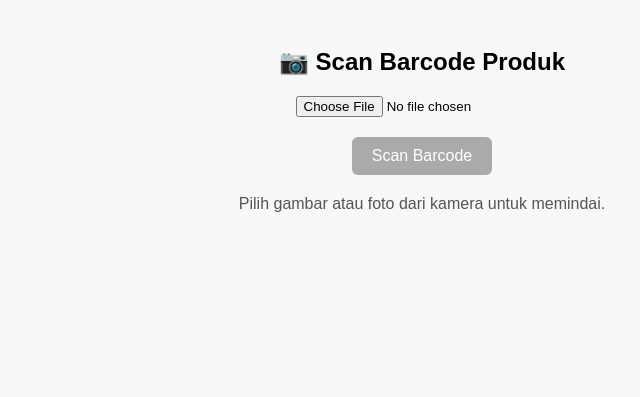
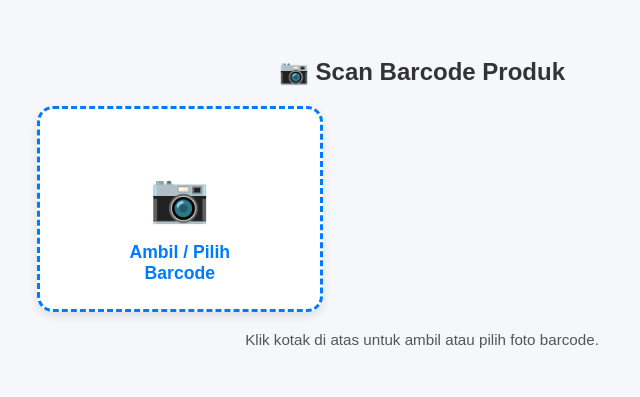
Before and after one commit to eightballl/CRUD-php, a PHP site: page /scan-barcode.blade.php in a window 1280 px wide. Shown: the top 397 px of the page, without its empty margins (218-858 px from the left). Run offline with PHP 8.4, Linux system fonts and the light colour scheme; some libraries are stand-ins or nearby versions.

Commit message:
Add files via upload

```diff
--- a/scan-barcode.blade.php
+++ b/scan-barcode.blade.php
@@ -5,68 +5,203 @@
   <title>Scan Barcode Produk</title>
   <meta name="csrf-token" content="{{ csrf_token() }}">
   <style>
-        body { font-family: Arial; text-align:center; padding:20px; background:#f8f8f8; }
-        #preview { width:100%; max-width:480px; margin:0 auto; border-radius:8px; border:3px solid #444; margin-top:10px;}
-        #controls { margin-top:15px; }
-        button { background:#007bff; color:white; border:none; padding:10px 20px; border-radius:6px; cursor:pointer; margin:5px; font-size:1em; }
-        button:disabled { background:#aaa; cursor:not-allowed; }
-        #status { margin-top:15px; color:#555; }
-        #result { margin-top:20px; font-size:1.3em; font-weight:bold; }
+    body {
+      font-family: 'Poppins', sans-serif;
+      text-align: center;
+      padding: 30px;
+      background: #f5f7fa;
+    }
+
+    h2 {
+      color: #333;
+      margin-bottom: 20px;
+    }
+
+    /* Kotak upload default */
+    .upload-area {
+      display: inline-block;
+      width: 280px;
+      height: 200px;
+      border: 3px dashed #007bff;
+      border-radius: 16px;
+      background: #ffffff;
+      box-shadow: 0 4px 10px rgba(0, 0, 0, 0.1);
+      position: relative;
+      cursor: pointer;
+      transition: all 0.3s ease;
+    }
+
+    .upload-area:hover {
+      background: #eaf3ff;
+      border-color: #0056d2;
+      transform: scale(1.03);
+    }
+
+    .upload-area::before {
+      content: "📷";
+      font-size: 48px;
+      color: #007bff;
+      position: absolute;
+      top: 50%;
+      left: 50%;
+      transform: translate(-50%, -70%);
+    }
+
+    .upload-area::after {
+      content: "Ambil / Pilih Barcode";
+      position: absolute;
+      bottom: 25px;
+      left: 50%;
+      transform: translateX(-50%);
+      font-size: 1.1em;
+      color: #007bff;
+      font-weight: 600;
+    }
+
+    #barcodeInput {
+      display: none;
+    }
+
+    /* Preview container */
+    .preview-wrapper {
+      position: relative;
+      display: inline-block;
+      margin-top: 10px;
+      width: 100%;
+      max-width: 480px;
+    }
+
+    /* Gambar preview */
+    #preview {
+      display: none;
+      width: 100%;
+      border-radius: 12px;
+      border: 3px solid #007bff;
+      cursor: pointer;
+      box-shadow: 0 5px 15px rgba(0, 123, 255, 0.2);
+      transition: all 0.3s ease;
+    }
+
+    /* Overlay hover di atas preview */
+    .preview-wrapper:hover::after {
+      content: "🔁 Ambil Ulang";
+      position: absolute;
+      top: 0;
+      left: 0;
+      width: 100%;
+      height: 100%;
+      background: rgba(0, 123, 255, 0.6);
+      color: #fff;
+      font-size: 1.3em;
+      font-weight: bold;
+      display: flex;
+      align-items: center;
+      justify-content: center;
+      border-radius: 12px;
+      pointer-events: none;
+      opacity: 1;
+      transition: opacity 0.3s ease;
+    }
+
+    .preview-wrapper:not(:hover)::after {
+      opacity: 0;
+    }
+
+    #status {
+      margin-top: 15px;
+      color: #555;
+      font-size: 0.95em;
+    }
+
+    #result {
+      margin-top: 20px;
+      font-size: 1.3em;
+      font-weight: bold;
+      color: #222;
+    }
+
+    /* Spinner loading */
+    .spinner {
+      display: none;
+      margin: 20px auto;
+      border: 5px solid #eee;
+      border-top: 5px solid #007bff;
+      border-radius: 50%;
+      width: 45px;
+      height: 45px;
+      animation: spin 0.9s linear infinite;
+    }
+
+    @keyframes spin {
+      100% { transform: rotate(360deg); }
+    }
   </style>
 </head>
 <body>
   <h2>📷 Scan Barcode Produk</h2>
 
+  <!-- Area Upload -->
+  <label for="barcodeInput" class="upload-area" id="uploadArea"></label>
   <input type="file" id="barcodeInput" accept="image/*" capture="environment">
-    <img id="preview" src="" alt="Preview" style="display:none;">
 
-    <div id="controls">
-        <button id="scanBtn" disabled>Scan Barcode</button>
+  <!-- Preview Gambar -->
+  <div class="preview-wrapper">
+    <img id="preview" alt="Preview Foto Barcode">
   </div>
 
-    <div id="status">Pilih gambar atau foto dari kamera untuk memindai.</div>
+  <div class="spinner" id="loadingSpinner"></div>
+
+  <div id="status">Klik kotak di atas untuk ambil atau pilih foto barcode.</div>
   <div id="result"></div>
 
-    <!-- <script src="https://cdn.jsdelivr.net/npm/@ericblade/quagga2/dist/quagga.min.js"></script> -->
-    <script src="/quagga.min.js"></script>
+  <script src="https://cdn.jsdelivr.net/npm/@ericblade/quagga2/dist/quagga.min.js"></script>
   <script>
     const barcodeInput = document.getElementById('barcodeInput');
     const preview = document.getElementById('preview');
-        const scanBtn = document.getElementById('scanBtn');
+    const uploadArea = document.getElementById('uploadArea');
+    const spinner = document.getElementById('loadingSpinner');
     const statusEl = document.getElementById('status');
     const resultEl = document.getElementById('result');
     let selectedFile = null;
 
+    // Saat user ambil/pilih gambar
     barcodeInput.addEventListener('change', (e) => {
-            if(e.target.files && e.target.files[0]){
+      if (e.target.files && e.target.files[0]) {
         selectedFile = e.target.files[0];
         const url = URL.createObjectURL(selectedFile);
         preview.src = url;
         preview.style.display = 'block';
-                scanBtn.disabled = false;
-                statusEl.innerText = "Gambar siap dipindai. Klik 'Scan Barcode'.";
+        uploadArea.style.display = 'none';
+        resultEl.innerText = "";
+        statusEl.innerText = "📸 Memindai barcode...";
+        spinner.style.display = 'block';
+        scanBarcode(selectedFile);
       }
     });
 
-        scanBtn.addEventListener('click', () => {
-            if(!selectedFile) return;
+    // Klik preview = ambil ulang foto
+    preview.addEventListener('click', () => {
+      resultEl.innerText = "";
+      statusEl.innerText = "📷 Ambil ulang foto barcode.";
+      barcodeInput.value = "";
+      barcodeInput.click();
+    });
 
+    // Fungsi pemindaian barcode
+    function scanBarcode(file) {
       const reader = new FileReader();
-            reader.onload = function() {
+      reader.onload = function () {
         const dataUrl = reader.result;
-
         Quagga.decodeSingle({
           src: dataUrl,
-                    numOfWorkers: 0,  // 0 = main thread
-                    decoder: {
-                        readers: ["ean_reader","code_128_reader","upc_reader","code_39_reader"]
-                    },
-                }, function(result){
-                    if(result && result.codeResult) {
-                        resultEl.innerText = `📦 Hasil: ${result.codeResult.code}`;
-                        statusEl.innerText = "✅ Barcode terbaca!";
+          numOfWorkers: 0,
+          decoder: { readers: ["ean_reader","code_128_reader","upc_reader","code_39_reader"] }
+        }, function (result) {
+          spinner.style.display = 'none';
+          if (result && result.codeResult) {
+            resultEl.innerText = `✅ Barcode: ${result.codeResult.code}`;
+            statusEl.innerText = "✅ Barcode berhasil terbaca!";
 
-                        // Kirim ke backend
             fetch("/barcode/store", {
               method: "POST",
               headers: {
@@ -76,13 +211,12 @@
               body: JSON.stringify({ code: result.codeResult.code })
             });
           } else {
-                        statusEl.innerText = "❌ Barcode tidak terbaca, coba lagi.";
-                        resultEl.innerText = "";
+            statusEl.innerText = "❌ Barcode tidak terbaca. Klik foto untuk ambil ulang.";
           }
         });
       };
-            reader.readAsDataURL(selectedFile);
-        });
+      reader.readAsDataURL(file);
+    }
   </script>
 </body>
 </html>
```
Lines whose indentation alone changed are shown as unchanged.
